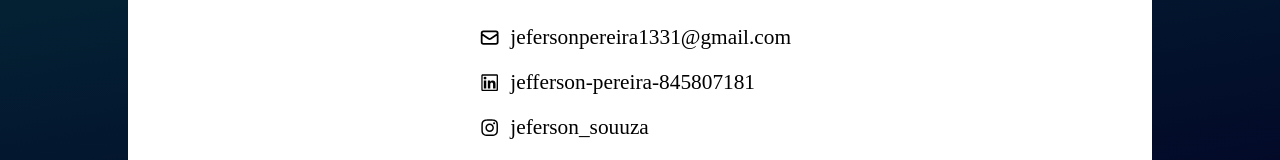
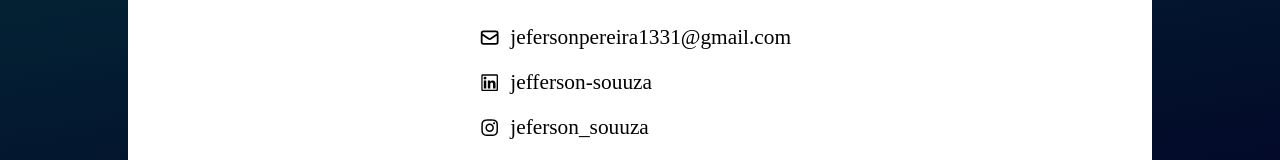
Before and after one commit to Jefferson13t/portifolio, a React (Create React App) app: page / in a window 1280 px wide. Shown: the part 2870-3030 px from the top of the page. Built offline with nearby package versions, Linux system fonts and the light colour scheme.

Commit message:
Mudando Readme

```diff
--- a/src/data.tsx
+++ b/src/data.tsx
@@ -142,9 +142,9 @@ export const data: datas = {
         logo: <HiOutlineMail />,
         },
         {
-        perfil: "jefferson-pereira-845807181",
+        perfil: "jefferson-souuza",
         logo: <AiOutlineLinkedin />,
-        link: "https://www.linkedin.com/in/jefferson-pereira-845807181/",
+        link: "https://www.linkedin.com/in/jefferson-souuza/",
         }
         ,
         {
```
Also changed, not shown: 1 other file (tests, documents, lock files or other folders).
